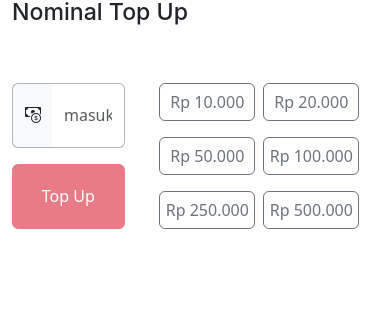
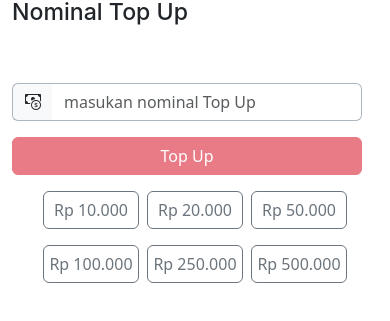
Before and after one commit to kalmipa21/sims_ppob, a React (Create React App) app: page /topup in a window 390 px wide. Shown: the part 305-626 px from the top of the page. Built offline with nearby package versions, Linux system fonts and the light colour scheme; no server answers; sample sign-in values are in the browser's storage.

Commit message:
fix responsive topup page

```diff
--- a/src/pages/TopUp.jsx
+++ b/src/pages/TopUp.jsx
@@ -60,8 +60,8 @@ export default function TopUp() {
         <h3>Nominal Top Up</h3>
       </Row>
       <Row className="my-5">
-        <Form onSubmit={handleSubmitTopup} className=" d-flex">
-          <Col sm="8" className=" d-grid pe-3 row-gap-3">
+        <Form onSubmit={handleSubmitTopup} className=" d-sm-flex d-block">
+          <Col xs="12" sm="6" md="8" className=" d-grid pe-3 row-gap-3">
             <InputGroup className="">
               <InputGroup.Text
                 id="basic-addon1"
@@ -86,9 +86,10 @@ export default function TopUp() {
             </Button>
           </Col>
           <Col
-            sm="4"
-            xl="3"
-            className="d-flex flex-wrap justify-content-center row-gap-3"
+            xs="12"
+            sm="6"
+            md="4"
+            className="d-flex flex-wrap justify-content-center mt-sm-0 mt-3 row-gap-3"
           >
             {optionsNominal.map((item, index) => (
               <Button
```
